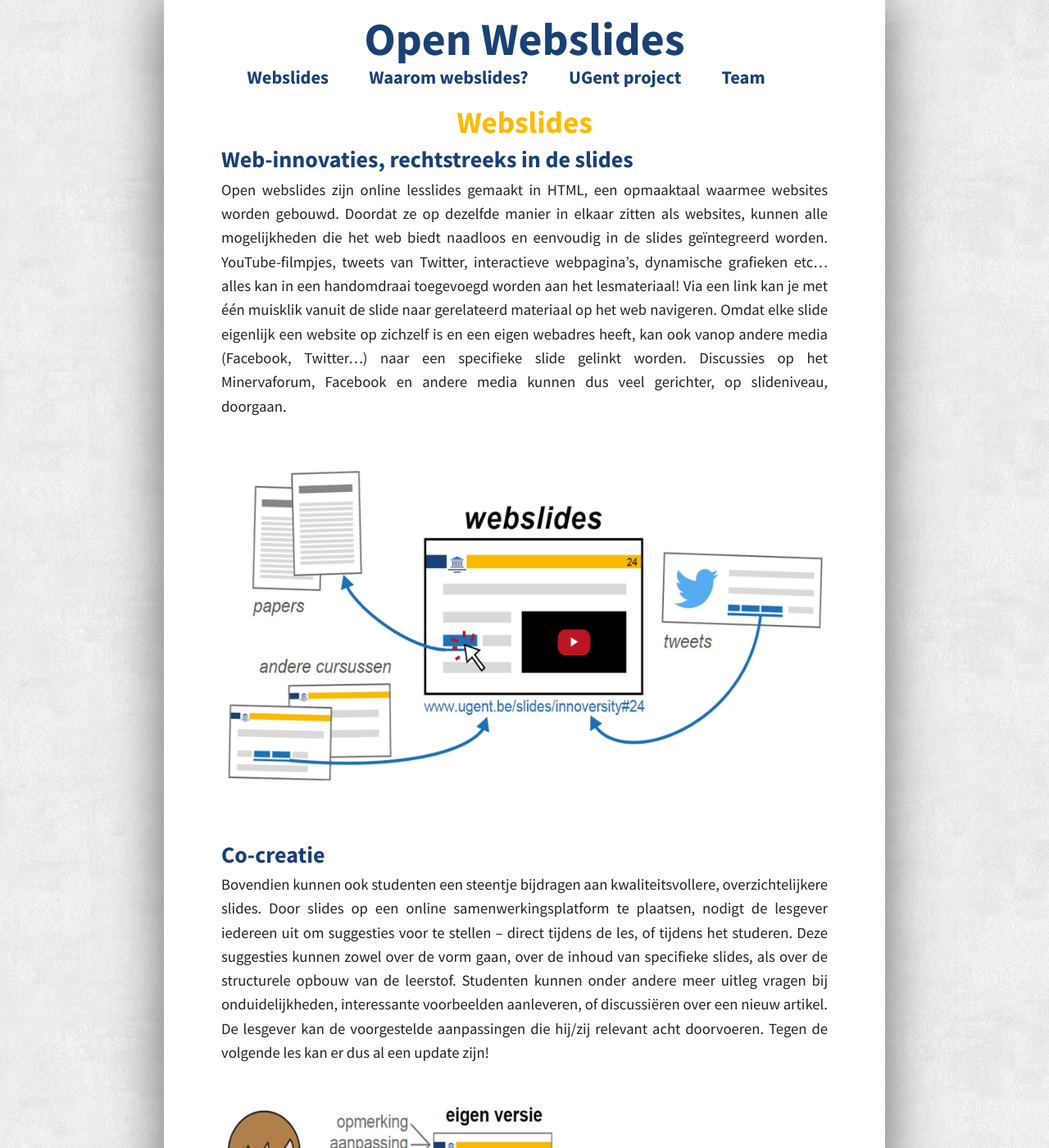
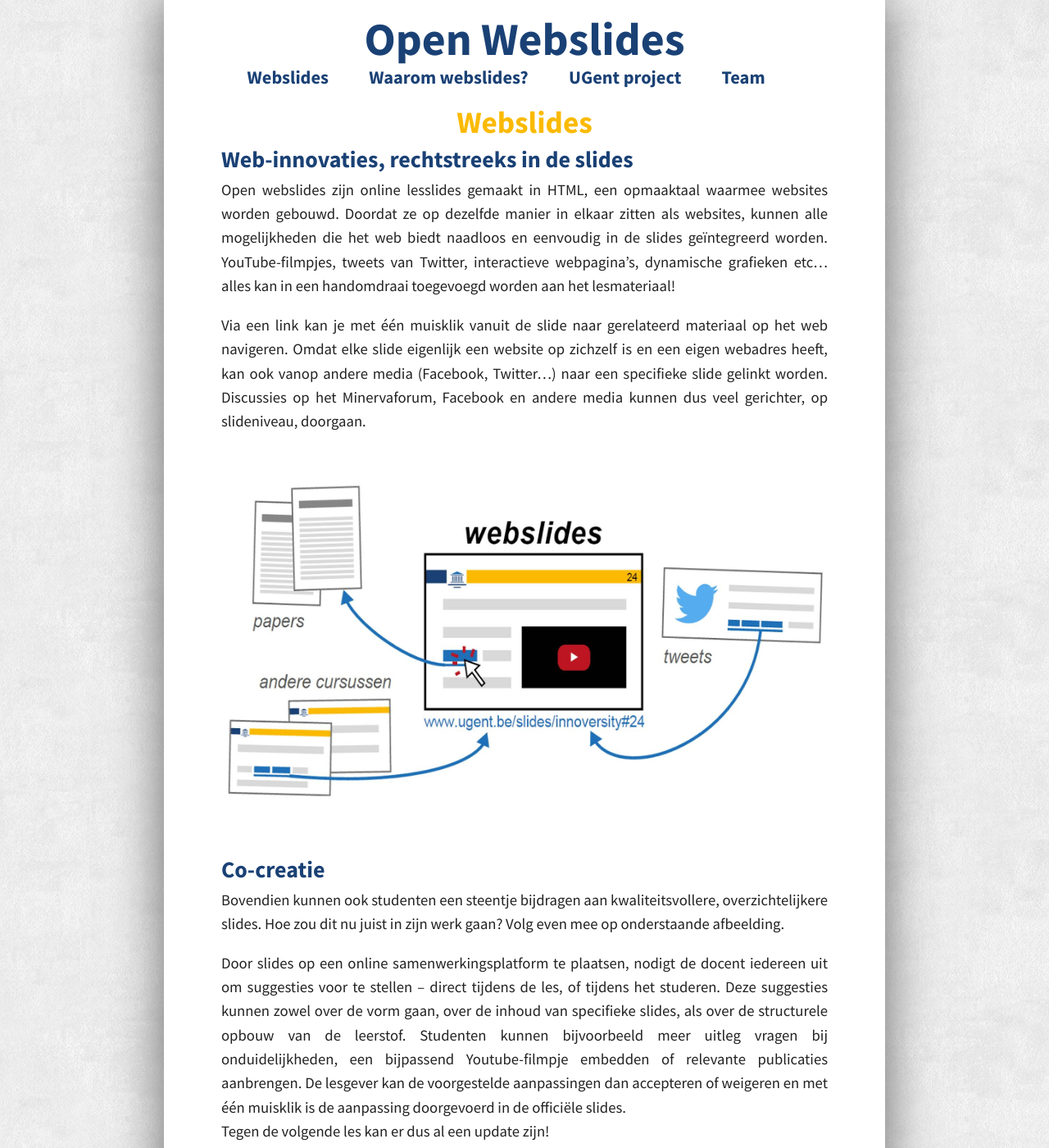
Before and after one commit to OpenWebslides/openwebslides.github.io-old, a Jekyll site: the page built from webslides.md, in a window 1280 px wide and 1400 px high. Shown: the whole window at 82% size. Built offline with Jekyll 4.4.1, drawn with Linux system fonts in a browser that asks for light colours; some of the changed text lies outside the part shown.

Commit message:
Further adjustment webslides page based on Myrtle

```diff
--- a/webslides.md
+++ b/webslides.md
@@ -12,6 +12,7 @@
 eenvoudig in de slides geïntegreerd worden.
 YouTube-filmpjes, tweets van Twitter, interactieve webpagina's, dynamische grafieken etc… alles kan in een
 handomdraai toegevoegd worden aan het lesmateriaal!
+
 Via een link kan je met één muisklik vanuit de slide naar gerelateerd materiaal op het web navigeren.
 Omdat elke slide eigenlijk een website op zichzelf is en een eigen webadres heeft,
 kan ook vanop andere media (Facebook, Twitter…) naar een specifieke slide gelinkt worden.
@@ -23,17 +24,29 @@
 ------------
 
 Bovendien kunnen ook studenten een steentje bijdragen aan kwaliteitsvollere, overzichtelijkere slides.
-Door slides op een online samenwerkingsplatform te plaatsen, nodigt de lesgever iedereen uit om suggesties
+Hoe zou dit nu juist in zijn werk gaan? Volg even mee op onderstaande afbeelding.
+
+Door slides op een online samenwerkingsplatform te plaatsen, nodigt de docent iedereen uit om suggesties
 voor te stellen – direct tijdens de les, of tijdens het studeren. Deze suggesties kunnen zowel over de vorm gaan,
-over de inhoud van specifieke slides, als over de structurele opbouw van de leerstof. Studenten kunnen onder andere meer uitleg
-vragen bij onduidelijkheden, interessante voorbeelden aanleveren, of discussiëren over een nieuw artikel.
-De lesgever kan de voorgestelde aanpassingen die hij/zij relevant acht doorvoeren.
+over de inhoud van specifieke slides, als over de structurele opbouw van de leerstof. Studenten kunnen bijvoorbeeld
+meer uitleg vragen bij onduidelijkheden, een bijpassend Youtube-filmpje embedden of relevante publicaties aanbrengen.
+De lesgever kan de voorgestelde aanpassingen dan accepteren of weigeren en
+met één muisklik is de aanpassing doorgevoerd in de officiële slides.
 Tegen de volgende les kan er dus al een update zijn!
 
 <img src="/../images/OverviewDesign2.jpg" alt="Drawing" style="width: 740px;"/>
 
 Als samenwerkingsplatform zal het populaire [Github](https://www.github.com "Github Homepage")
 gebruikt worden, een online community waarop al tienduizenden softwareprojecten gedeeld worden.
+
+Wat betekent ‘Open’ nu eigenlijk?
+------------
+
+Dit aspect mogen de docenten zelf invullen:
+ze kunnen ervoor kiezen hun slides uitsluitend **zichtbaar** te maken binnen de UGent
+(voor studenten en collega’s), of voor iedereen op het publieke web.
+Ook staat het de docenten vrij om enkel de studenten en medelesgevers **veranderingen** te laten suggereren,
+of suggesties toe te laten van iedereen binnen en buiten UGent.
 
 Zijn webslides gemakkelijk te maken?
 ------------
```
